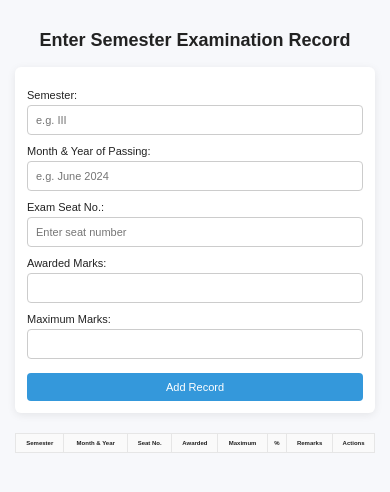
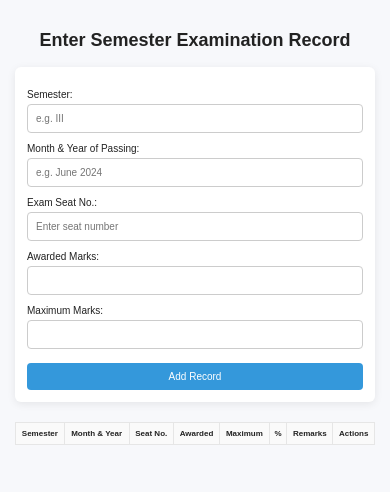
Before and after one commit to PrathamSquad18/Last-Exam-passed-record, a plain HTML site: page index.html in a window 390 px wide. Drawn offline with Linux system fonts and the light colour scheme.

Commit message:
Update index.html

```diff
--- a/index.html
+++ b/index.html
@@ -96,10 +96,10 @@
 
     @media (max-width: 600px) {
       h2 { font-size: 18px; }
-      label, input, button { font-size: 11px; }
+      label, input, button { font-size: 10px; }
       form { padding: 12px; }
       button { padding: 8px; }
-      th, td { font-size: 6px; padding: 6px 4px; }
+      th, td { font-size: 8px; padding: 6px 4px; }
       .action-btn { font-size: 10px; padding: 3px 6px; }
     }
   </style>
```
